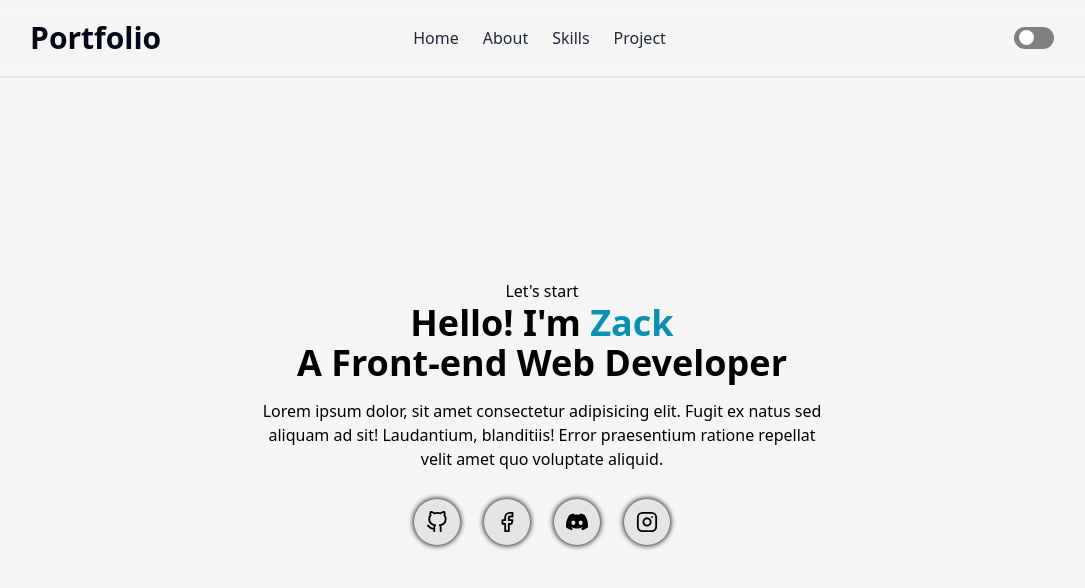
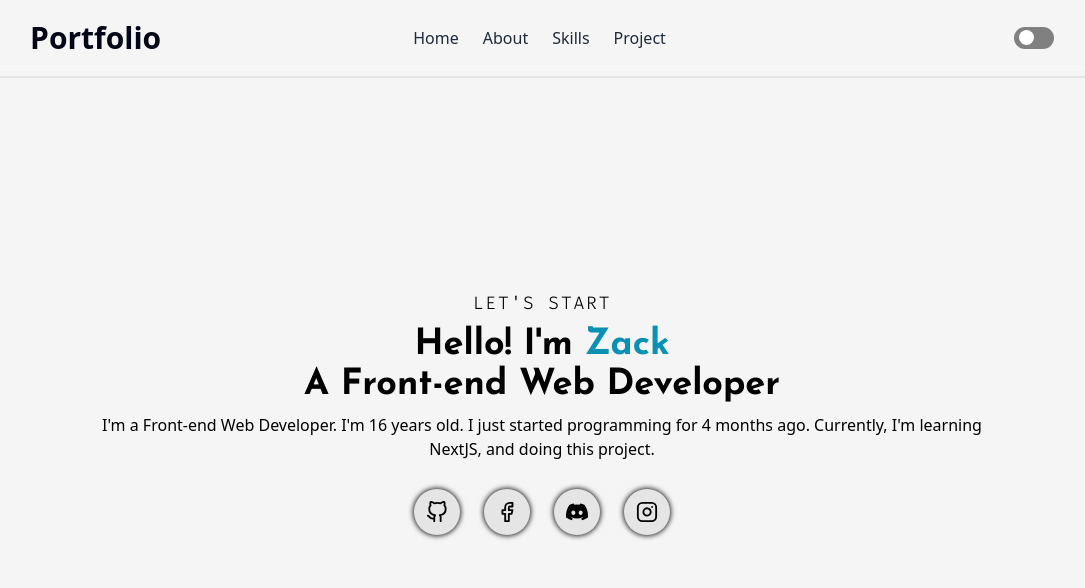
Before and after one commit to zackdesu/portfolio, a Next.js app: page / in a window 1280 px wide. Shown: the top 588 px of the page, without its empty margins (98-1183 px from the left). Built offline with nearby package versions, Linux system fonts and the light colour scheme.

Commit message:
Design home + added home.jsx

```diff
--- /dev/null
+++ b/app/home.jsx
@@ -0,0 +1,58 @@
+import React from "react";
+import { FiGithub, FiFacebook, FiInstagram } from "react-icons/fi";
+import { BsDiscord } from "react-icons/bs";
+import Link from "next/link";
+
+const Home = () => {
+  const whatDoYouLearnNow = "NextJS";
+
+  const now = new Date().getTime();
+
+  // My birth date
+  const birthDate = new Date("2007-01-08").getTime();
+  const years = Math.floor((now - birthDate) / (1000 * 60 * 60 * 24 * 30 * 12));
+
+  // My Experiences
+  const firstTime = new Date("2022-12-23").getTime();
+  const months = Math.floor((now - firstTime) / (1000 * 60 * 60 * 24 * 30));
+
+  return (
+    <div>
+      <div className="flex flex-col items-center justify-center h-[85vh] mt-2">
+        <p className="font-FiraCode tracking-widest text-lg mb-2">
+          LET&apos;S START
+        </p>
+        <h1 className="font-Josefin">
+          Hello! I&apos;m{" "}
+          <span className="text-cyan-600 dark:text-cyan-300">Zack</span>
+        </h1>
+        <h1 className="font-Josefin">A Front-end Web Developer</h1>
+        <p className="max-w-xl xl:max-w-4xl mt-2 mx-8 text-center">
+          I'm a Front-end Web Developer. I'm {years} years old. I just started
+          programming for {months} months ago. Currently, I'm learning{" "}
+          {whatDoYouLearnNow}, and doing this project.
+        </p>
+        <ul className="flex my-3">
+          <li className="shadow-[0_0_5px_1px] shadow-neutral-800 bg-neutral-200 hover:bg-neutral-400 dark:shadow-neutral-400 dark:bg-neutral-800 p-3 rounded-full mx-3 my-4 dark:hover:bg-neutral-600">
+            <Link href="https://github.com/zackdesu" target={"_blank"}>
+              <FiGithub size={22} />
+            </Link>
+          </li>
+          <li className="shadow-[0_0_5px_1px] shadow-neutral-800 bg-neutral-200 hover:bg-neutral-400 dark:shadow-neutral-400 dark:bg-neutral-800 p-3 rounded-full mx-3 my-4 dark:hover:bg-neutral-600">
+            <FiFacebook size={22} />
+          </li>
+          <li className="shadow-[0_0_5px_1px] shadow-neutral-800 bg-neutral-200 hover:bg-neutral-400 dark:shadow-neutral-400 dark:bg-neutral-800 p-3 rounded-full mx-3 my-4 dark:hover:bg-neutral-600">
+            <BsDiscord size={22} />
+          </li>
+          <li className="shadow-[0_0_5px_1px] shadow-neutral-800 bg-neutral-200 hover:bg-neutral-400 dark:shadow-neutral-400 dark:bg-neutral-800 p-3 rounded-full mx-3 my-4 dark:hover:bg-neutral-600">
+            <Link href="https://instagram.com/zackdesu" target={"_blank"}>
+              <FiInstagram size={22} />
+            </Link>
+          </li>
+        </ul>
+      </div>
+    </div>
+  );
+};
+
+export default Home;
--- a/app/page.jsx
+++ b/app/page.jsx
@@ -1,44 +1,8 @@
 import React from "react";
-import { FiGithub, FiFacebook, FiInstagram } from "react-icons/fi";
-import { BsDiscord } from "react-icons/bs";
-import Link from "next/link";
+import Home from "./home";
 
 const Page = () => {
-  return (
-    <div>
-      <div className="flex flex-col items-center justify-center h-[85vh] mt-2">
-        <p>Let&apos;s start</p>
-        <h1>
-          Hello! I&apos;m{" "}
-          <span className="text-cyan-600 dark:text-cyan-300">Zack</span>
-        </h1>
-        <h1>A Front-end Web Developer</h1>
-        <p className="max-w-xl mt-4 mx-8 text-center">
-          Lorem ipsum dolor, sit amet consectetur adipisicing elit. Fugit ex
-          natus sed aliquam ad sit! Laudantium, blanditiis! Error praesentium
-          ratione repellat velit amet quo voluptate aliquid.
-        </p>
-        <ul className="flex my-3">
-          <li className="shadow-[0_0_5px_1px] shadow-neutral-800 bg-neutral-200 hover:bg-neutral-400 dark:shadow-neutral-400 dark:bg-neutral-800 p-3 rounded-full mx-3 my-4 dark:hover:bg-neutral-600">
-            <Link href="https://github.com/zackdesu" target={"_blank"}>
-              <FiGithub size={22} />
-            </Link>
-          </li>
-          <li className="shadow-[0_0_5px_1px] shadow-neutral-800 bg-neutral-200 hover:bg-neutral-400 dark:shadow-neutral-400 dark:bg-neutral-800 p-3 rounded-full mx-3 my-4 dark:hover:bg-neutral-600">
-            <FiFacebook size={22} />
-          </li>
-          <li className="shadow-[0_0_5px_1px] shadow-neutral-800 bg-neutral-200 hover:bg-neutral-400 dark:shadow-neutral-400 dark:bg-neutral-800 p-3 rounded-full mx-3 my-4 dark:hover:bg-neutral-600">
-            <BsDiscord size={22} />
-          </li>
-          <li className="shadow-[0_0_5px_1px] shadow-neutral-800 bg-neutral-200 hover:bg-neutral-400 dark:shadow-neutral-400 dark:bg-neutral-800 p-3 rounded-full mx-3 my-4 dark:hover:bg-neutral-600">
-            <Link href="https://instagram.com/zackdesu" target={"_blank"}>
-              <FiInstagram size={22} />
-            </Link>
-          </li>
-        </ul>
-      </div>
-    </div>
-  );
+  return <Home />;
 };
 
 export default Page;
--- a/public/css/globals.css
+++ b/public/css/globals.css
@@ -1,3 +1,5 @@
+@import url("https://fonts.googleapis.com/css2?family=Fira+Code:wght@300&family=Josefin+Sans:wght@700&display=swap");
+
 @tailwind base;
 @tailwind components;
 @tailwind utilities;
--- a/tailwind.config.js
+++ b/tailwind.config.js
@@ -13,6 +13,10 @@ module.exports = {
         "gradient-conic":
           "conic-gradient(from 180deg at 50% 50%, var(--tw-gradient-stops))",
       },
+      fontFamily: {
+        FiraCode: ["Fira Code", "monospace"],
+        Josefin: ["Josefin Sans", "sans-serif"],
+      },
     },
   },
   plugins: [],
```
